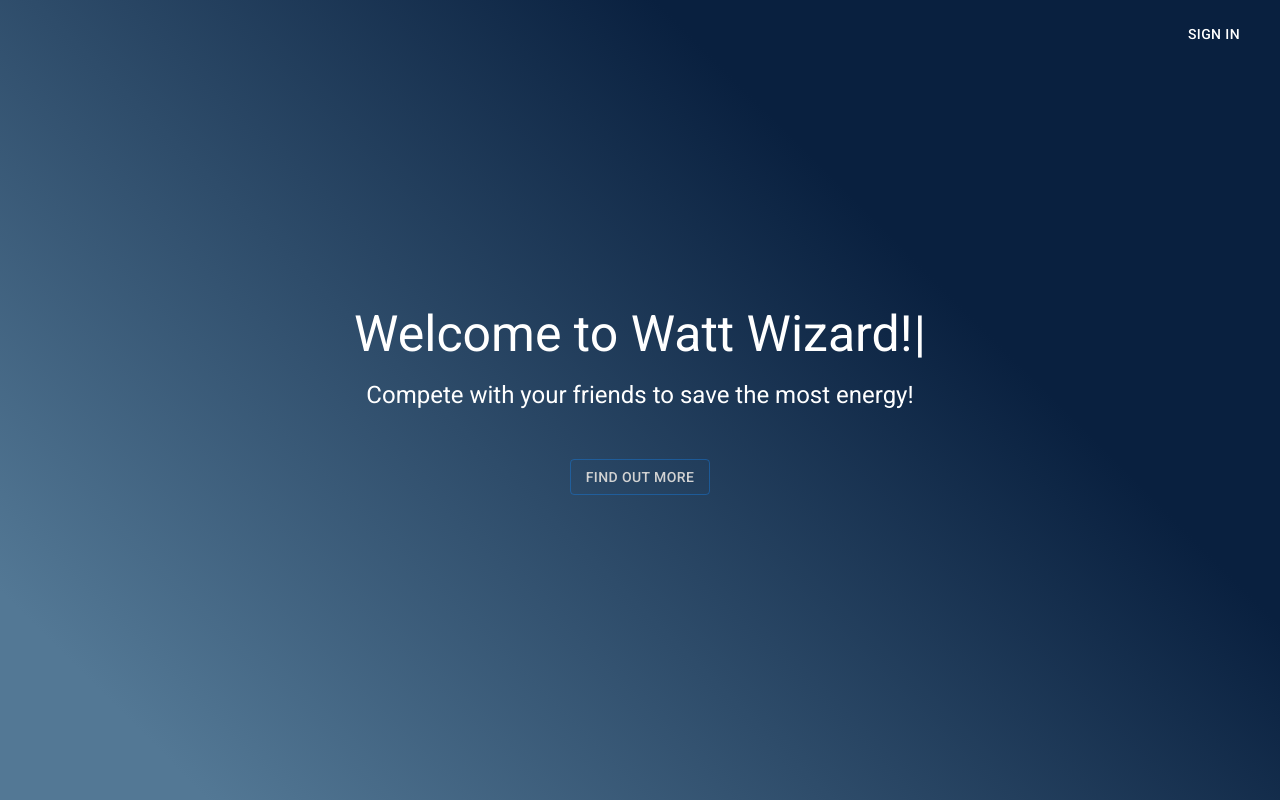
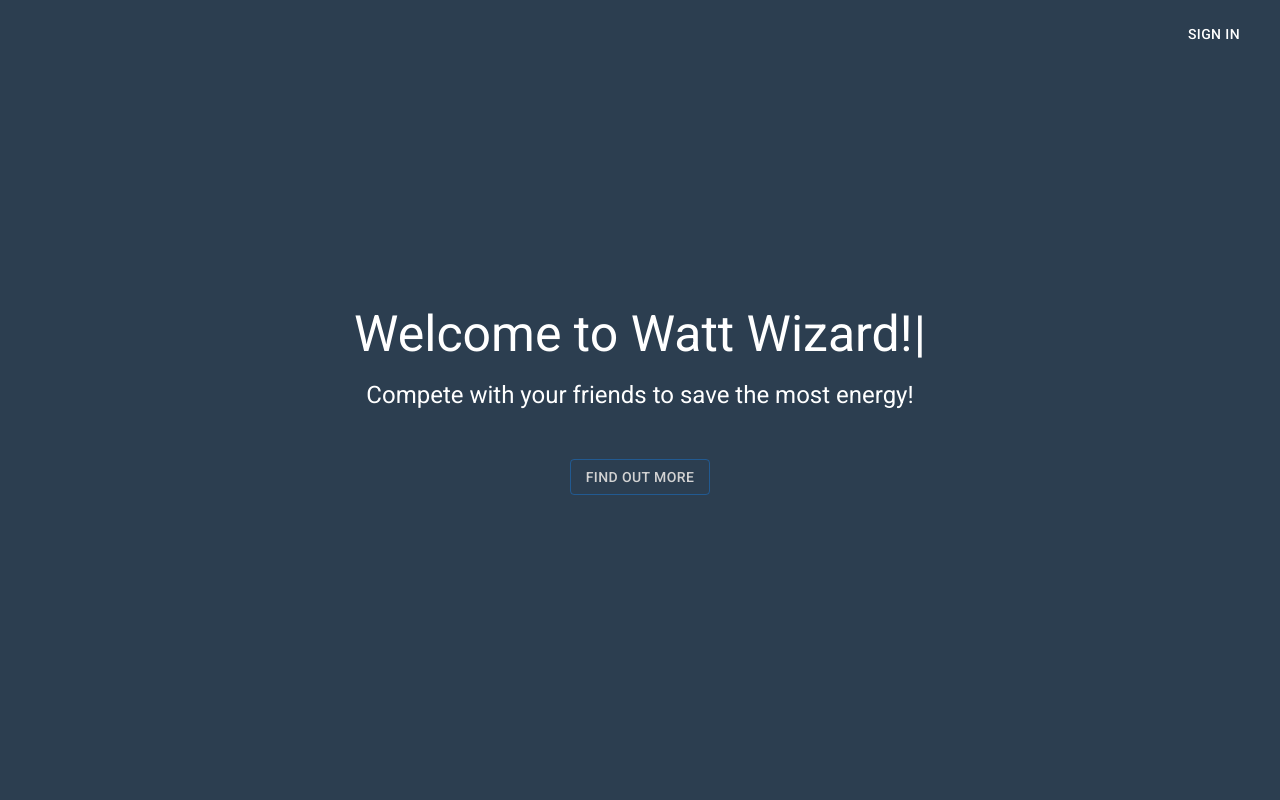
Before and after one commit to shaunakw/HackGT2023, a React (Vite) app in the folder website/: page / in a window 1280 px wide. Built offline with nearby package versions, Linux system fonts and the light colour scheme; no server answers.

Commit message:
change bg color

```diff
--- a/website/src/App.tsx
+++ b/website/src/App.tsx
@@ -1,9 +1,4 @@
-import {
-  User,
-  onAuthStateChanged,
-  signInWithRedirect,
-  signOut,
-} from "firebase/auth";
+import { User, onAuthStateChanged, signInWithRedirect } from "firebase/auth";
 import { auth, getUserData, githubProvider } from "./firebase";
 import { useEffect, useState } from "react";
 import Button from "@mui/material/Button";
@@ -43,10 +38,7 @@ function App() {
       flexDirection="column"
       gap={2}
       sx={{
-        background:
-          loading || user
-            ? "#09203F"
-            : "linear-gradient(-135deg, #09203F 30%, #537895 90%)",
+        background: "#2c3e50",
         position: "relative",
         overflow: "hidden",
       }}
```
